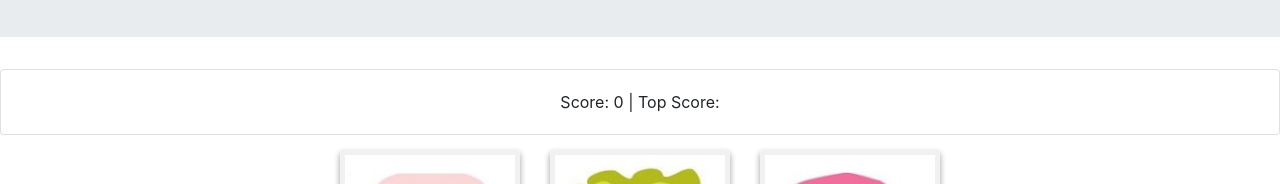
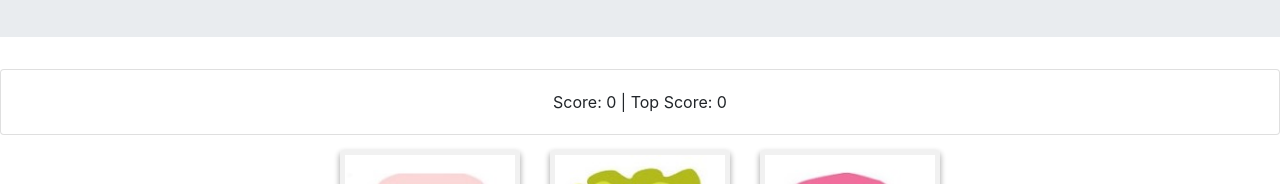
Before and after one commit to kmalillos/click-game, a React (Create React App) app: page / in a window 1280 px wide. Shown: the part 212-396 px from the top of the page. Built offline with nearby package versions, Linux system fonts and the light colour scheme.

Commit message:
fixed top score

```diff
--- a/src/App.js
+++ b/src/App.js
@@ -10,7 +10,7 @@ class App extends Component {
   state = {
     data,
     score: 0,
-    topScore: 0,
+    topscore: 0,
     // alert: "Click card to begin!",
   }
 
@@ -51,12 +51,12 @@ class App extends Component {
     newScore++;
 
     // checks to see if score is higher than the topscore, then updates state
-    let topScore = Math.max(newScore, this.state.topScore);
+    let topscore = Math.max(newScore, this.state.topscore);
 
     this.setState({
       data: this.shuffleCards(newState),
       score: newScore,
-      topscore: topScore
+      topscore: topscore
     })
   }
 
@@ -75,7 +75,6 @@ class App extends Component {
     // console.log(resetData);
     return this.shuffleCards(resetData);
   };
-
 
   render() {
     return (
```
Also changed, not shown: src/components/Alert/index.js (+12 -0 lines).
